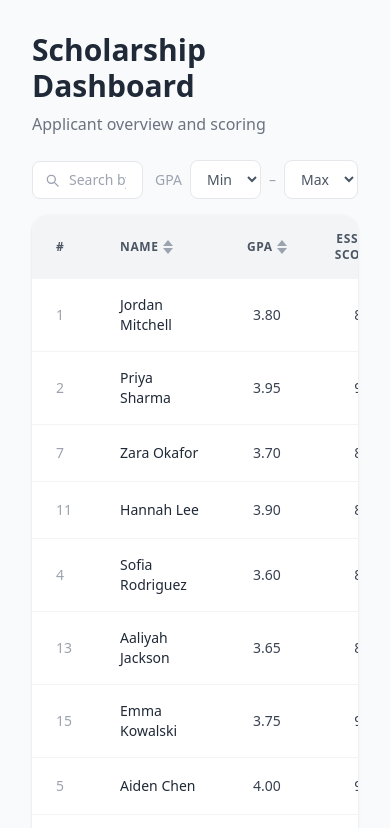
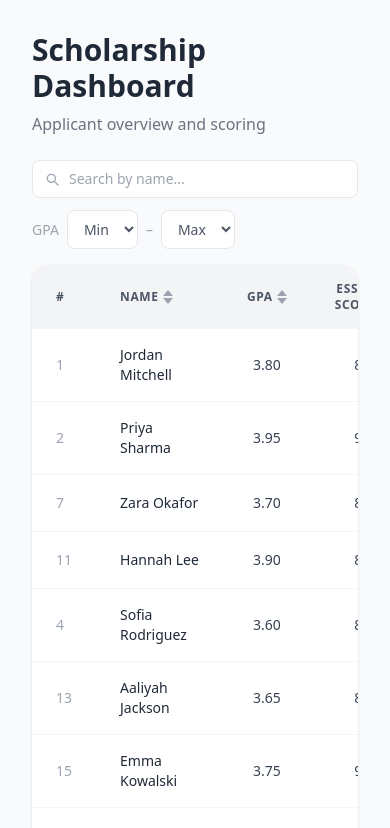
Before and after one commit to gaelle-nassar/scholarship-dashboard, a Nuxt app: page / in a window 390 px wide. Shown: the top 828 px of the page. Built offline with nearby package versions, Linux system fonts and the light colour scheme.

Commit message:
fix mobile responsiveness on applicant table

```diff
--- a/app/components/ApplicantsTable.vue
+++ b/app/components/ApplicantsTable.vue
@@ -1,12 +1,13 @@
 <template>
   <div class="space-y-4">
-    <div class="flex items-center gap-3">
+    <div class="flex flex-col sm:flex-row sm:items-center gap-3">
       <SearchBar v-model="query" />
       <GpaFilter v-model="gpaRange" />
     </div>
 
     <div class="bg-white rounded-2xl shadow overflow-hidden">
-      <table class="w-full text-sm text-left">
+      <div class="overflow-x-auto">
+      <table class="w-full text-sm text-left min-w-[700px]">
         <thead class="bg-gray-100 text-gray-600 uppercase text-xs tracking-wider">
           <tr>
             <th class="px-6 py-4">#</th>
@@ -32,6 +33,7 @@
           />
         </tbody>
       </table>
+      </div>
     </div>
   </div>
 </template>
--- a/app/components/SearchBar.vue
+++ b/app/components/SearchBar.vue
@@ -1,5 +1,5 @@
 <template>
-  <div class="relative w-72">
+  <div class="relative w-full sm:w-72">
     <span class="absolute inset-y-0 left-3 flex items-center text-gray-400">
       <svg xmlns="http://www.w3.org/2000/svg" class="h-4 w-4" fill="none" viewBox="0 0 24 24" stroke="currentColor">
         <path stroke-linecap="round" stroke-linejoin="round" stroke-width="2" d="M21 21l-4.35-4.35M17 11A6 6 0 1 1 5 11a6 6 0 0 1 12 0z" />
```
